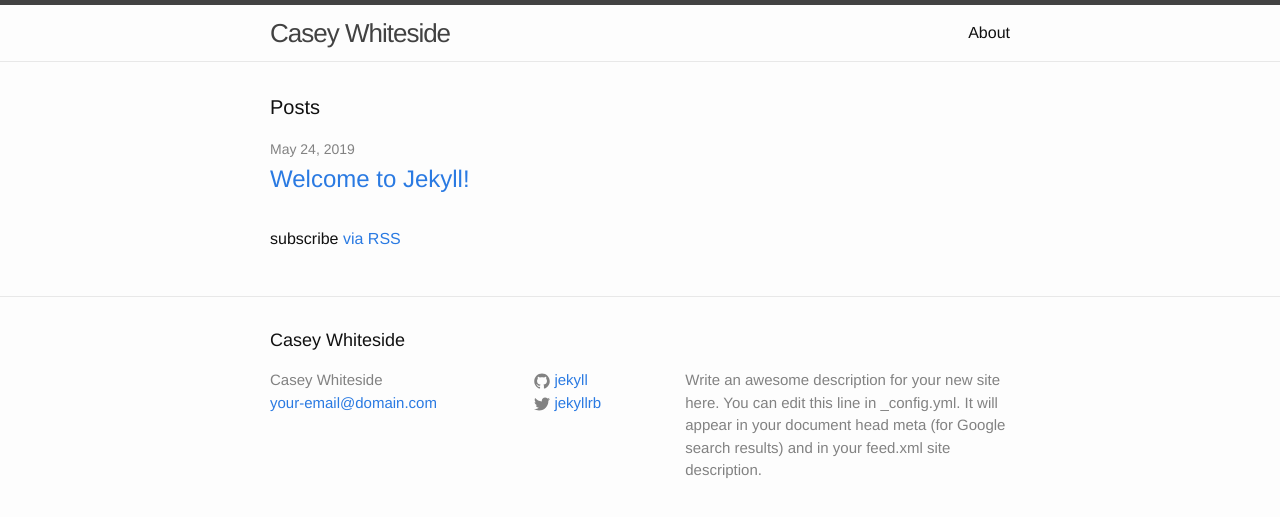
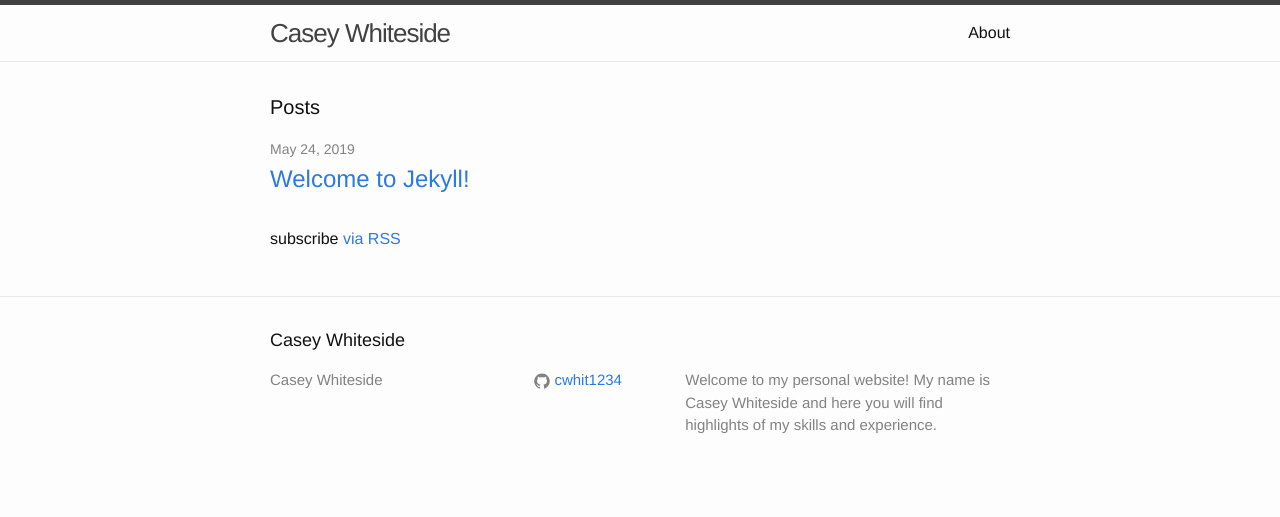
Before and after one commit to cwhit1234/cwhit1234.github.io, a Jekyll site: the page built from index.html, in a window 1280 px wide. Shown: the top 517 px of the page. Built offline with Jekyll 4.4.1, drawn with Linux system fonts in a browser that asks for light colours.

Commit message:
Remove email and twitter username from footer. Add githubusername. Add description.

```diff
--- a/_config.yml
+++ b/_config.yml
@@ -7,15 +7,14 @@
 
 # Site settings
 title: Casey Whiteside
-email: your-email@domain.com
+email:
 description: > # this means to ignore newlines until "baseurl:"
-  Write an awesome description for your new site here. You can edit this
-  line in _config.yml. It will appear in your document head meta (for
-  Google search results) and in your feed.xml site description.
+  Welcome to my personal website!
+  My name is Casey Whiteside and here you will find highlights of my skills and experience.
 baseurl: "" # the subpath of your site, e.g. /blog
 url: "http://yourdomain.com" # the base hostname & protocol for your site
-twitter_username: jekyllrb
-github_username:  jekyll
+twitter_username:
+github_username:  cwhit1234
 
 # Build settings
 markdown: kramdown
```
